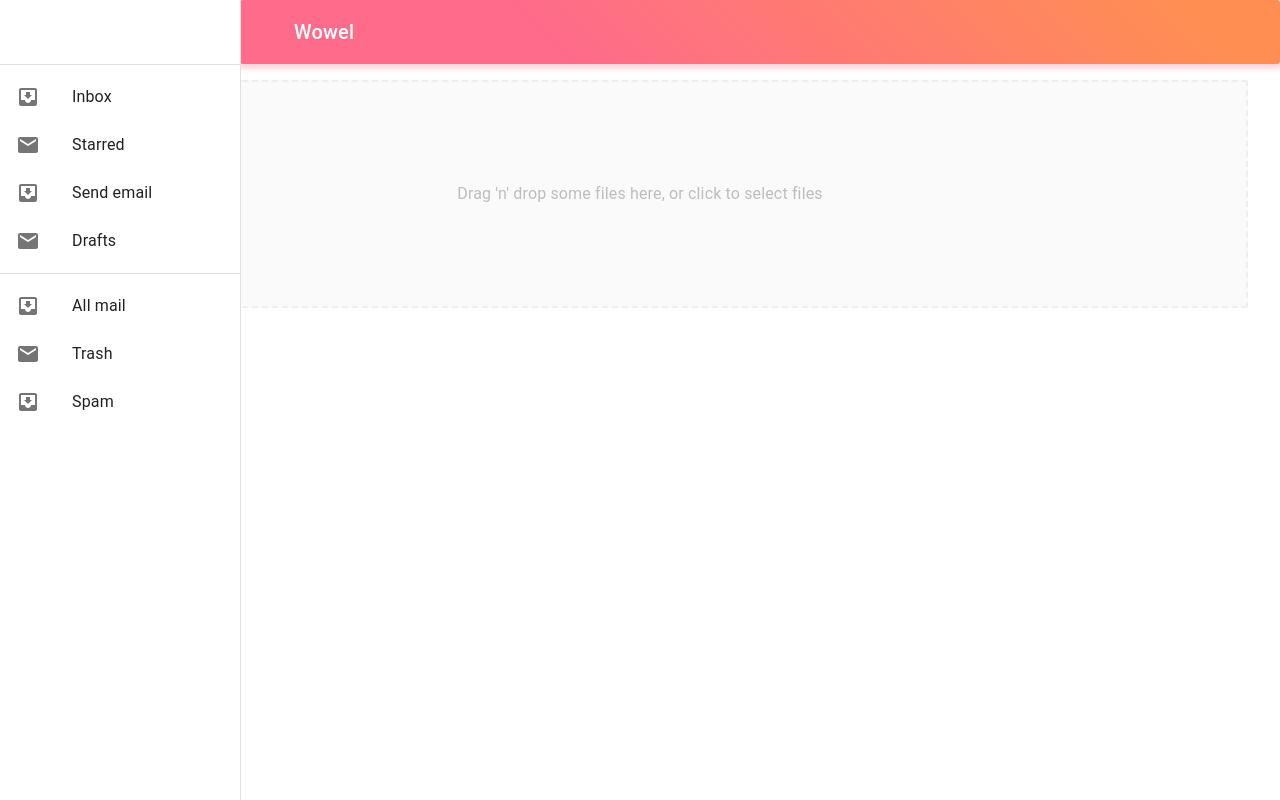
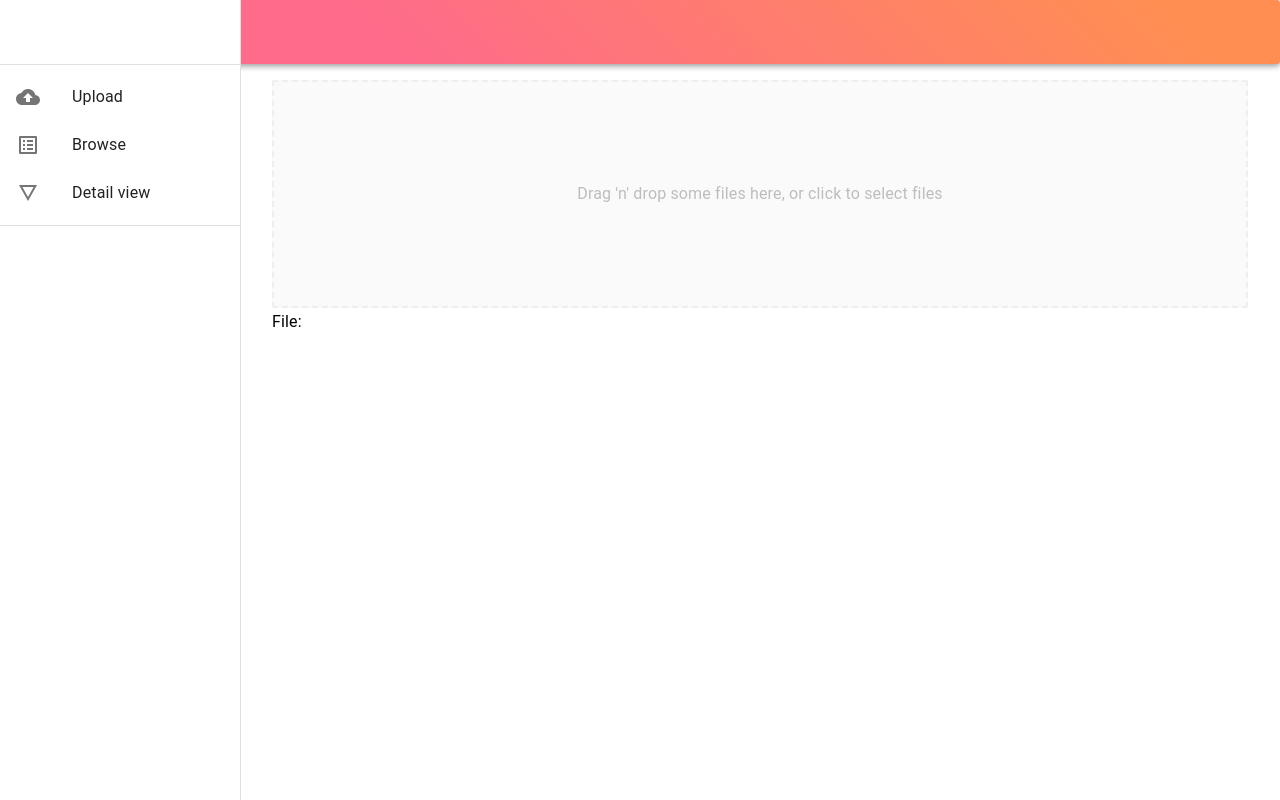
Before and after one commit to 5ock4/wowel, a React (Create React App) app in the folder frontend/: page / in a window 1280 px wide. Built offline with nearby package versions, Linux system fonts and the light colour scheme.

Commit message:
making menu button in sm sreen work + other minor changes

```diff
--- a/frontend/src/App.js
+++ b/frontend/src/App.js
@@ -1,14 +1,15 @@
 import React from "react";
-import NavBar from "./components/NavBar";
+import Container from '@material-ui/core/Container'
 import Dropzone from "./components/Dropzone";
-import ResponsiveDrawer from "./components/Drawer"
+import MainNavigation from "./components/Navigation/MainNavigation"
+import useStyles from './shared/styles'
 
 const App = () => {
+  const classes = useStyles()
 
   return (
     <div>
-      <NavBar />
-      <ResponsiveDrawer />
+      <MainNavigation />
       <Dropzone />
     </div>
   )
--- a/frontend/src/components/Dropzone.js
+++ b/frontend/src/components/Dropzone.js
@@ -5,10 +5,13 @@
 import styles from "./DropzoneStyles"
 import axios from 'axios'
 
+import useStyles from '../shared/styles'
+
 axios.defaults.headers.post['Content-Type'] = 'application/json'
 
 const Dropzone = () => {
 
+  const classes = useStyles()
   useEffect(() => { console.log(process.env.REACT_APP_BACKEND_URL)}) //TODO: what is this? Probably to delete
 
   const onDrop = useCallback((acceptedFiles) => {
@@ -52,7 +55,8 @@
 
   return (
     // <section className="container">
-    <Container>
+    <div className={classes.dropzone__contentContainer}>
+      <Container >
       <div {...getRootProps({ style })}>
         <input {...getInputProps()} />
         <Typography>
@@ -60,10 +64,11 @@
         </Typography>
       </div>
       <aside>
-        <Typography variant="subtitle1">Files</Typography>
+        <Typography variant="subtitle1">File: </Typography>
       </aside>
     </Container>
-    // </section>
+    {/* </section> */}
+    </div>
   );
 }
 
--- /dev/null
+++ b/frontend/src/components/Navigation/MainNavigation.js
@@ -0,0 +1,21 @@
+import React from 'react'
+import NavBar from "./NavBar";
+import ResponsiveDrawer from "./ResponsiveDrawer"
+
+const MainNavigation = props => {
+
+  const [mobileOpen, setMobileOpen] = React.useState(false);
+
+  const handleDrawerToggle = () => {
+    setMobileOpen(!mobileOpen);
+  }
+
+  return (
+    <div>
+      <NavBar handleDrawerToggle={handleDrawerToggle}/>
+      <ResponsiveDrawer mobileOpen={mobileOpen} handleDrawerToggle={handleDrawerToggle} />
+    </div>
+  )
+}
+
+export default MainNavigation
--- a/frontend/src/components/NavBar.js
+++ b/frontend/src/components/Navigation/NavBar.js
@@ -4,9 +4,9 @@
 // import Toolbar from '@material-ui/core/Toolbar'
 // import Typography from '@material-ui/core/Typography'
 
-import useStyles from '../shared/styles'
+import useStyles from '../../shared/styles'
 
-const NavBar = () => {
+const NavBar = props => {
   const classes = useStyles()
   console.log(`in NavBar: ${classes}`)
   console.log(classes)
@@ -14,12 +14,12 @@
   // TODO: not sure if I want position static on AppBar
   return(
     <div>
-      <AppBar /*position="static"*/ className={classes.appBar}>
+      <AppBar /*position="static"*/ className={classes.navBar__appBar}>
         <Toolbar>
-          <IconButton edge="start" className={classes.menuButton} color="inherit" aria-label="menu">
+          <IconButton edge="start" className={classes.navBar__menuButton} color="inherit" aria-label="menu" onClick={props.handleDrawerToggle}>
             <MenuIcon />
           </IconButton>
-          <Typography variant="h6" className={classes.title}>
+          <Typography variant="h6" className={classes.navBar__title}>
             Wowel
           </Typography>
         </Toolbar>
--- a/frontend/src/components/Drawer.js
+++ b/frontend/src/components/Navigation/ResponsiveDrawer.js
@@ -10,58 +10,52 @@
 import ListItemIcon from '@material-ui/core/ListItemIcon';
 import ListItemText from '@material-ui/core/ListItemText';
 import MailIcon from '@material-ui/icons/Mail';
+import ListAltIcon from '@material-ui/icons/ListAlt';
+import DetailsIcon from '@material-ui/icons/Details';
+import CloudUploadIcon from '@material-ui/icons/CloudUpload';
 import { useTheme } from '@material-ui/core/styles';
 
-import useStyles from '../shared/styles'
+import useStyles from '../../shared/styles'
 
 const ResponsiveDrawer = (props) => {
   const { window } = props;
   const classes = useStyles();
   const theme = useTheme();
-  const [mobileOpen, setMobileOpen] = React.useState(false);
-
-  const handleDrawerToggle = () => {
-    setMobileOpen(!mobileOpen);
-  };
 
   const drawer = (
     <div>
-      <div className={classes.toolbar} />
+      <div className={classes.responsiveDrawer__toolbar} />
       <Divider />
       <List>
-        {['Inbox', 'Starred', 'Send email', 'Drafts'].map((text, index) => (
+        {['Upload', 'Browse', 'Detail view'].map((text, index) => (
           <ListItem button key={text}>
-            <ListItemIcon>{index % 2 === 0 ? <InboxIcon /> : <MailIcon />}</ListItemIcon>
+            <ListItemIcon>
+              { index === 0 ? <CloudUploadIcon /> : null}
+              { index === 1 ? <ListAltIcon /> : null}
+              { index === 2 ? <DetailsIcon /> : null}
+            </ListItemIcon>
             <ListItemText primary={text} />
           </ListItem>
         ))}
       </List>
       <Divider />
-      <List>
-        {['All mail', 'Trash', 'Spam'].map((text, index) => (
-          <ListItem button key={text}>
-            <ListItemIcon>{index % 2 === 0 ? <InboxIcon /> : <MailIcon />}</ListItemIcon>
-            <ListItemText primary={text} />
-          </ListItem>
-        ))}
-      </List>
     </div>
   );
 
   const container = window !== undefined ? () => window().document.body : undefined;
 
   return (
-      <nav className={classes.drawer} aria-label="mailbox folders">
+      <nav className={classes.responsiveDrawer__drawer} aria-label="mailbox folders">
         {/* The implementation can be swapped with js to avoid SEO duplication of links. */}
         <Hidden smUp implementation="css">
           <Drawer
             container={container}
             variant="temporary"
             anchor={theme.direction === 'rtl' ? 'right' : 'left'}
-            open={mobileOpen}
-            onClose={handleDrawerToggle}
+            open={props.mobileOpen}
+            onClose={props.handleDrawerToggle}
             classes={{
-              paper: classes.drawerPaper,
+              paper: classes.responsiveDrawer__drawerPaper,
             }}
             ModalProps={{
               keepMounted: true, // Better open performance on mobile.
@@ -73,7 +67,7 @@
         <Hidden xsDown implementation="css">
           <Drawer
             classes={{
-              paper: classes.drawerPaper,
+              paper: classes.responsiveDrawer__drawerPaper,
             }}
             variant="permanent"
             open
--- a/frontend/src/shared/styles.js
+++ b/frontend/src/shared/styles.js
@@ -3,7 +3,7 @@
 const drawerWidth = 240;
 
 const useStyles = makeStyles((theme) => ({
-  appBar: {
+  navBar__appBar: {
     background: "linear-gradient(45deg, #FE6B8B 30%, #FF8E53 90%)",
     border: 0,
     borderRadius: 3,
@@ -15,33 +15,39 @@
       marginLeft: drawerWidth,
     },
   },
-  title: {
+  navBar__title: {
     flexGrow: 1,
   },
   root: {
     display: 'flex',
   },
-  drawer: {
+  responsiveDrawer__drawer: {
     [theme.breakpoints.up('sm')]: {
       width: drawerWidth,
       flexShrink: 0,
     },
   },
-  menuButton: {
+  navBar__menuButton: {
     marginRight: theme.spacing(2),
     [theme.breakpoints.up('sm')]: {
       display: 'none',
     },
   },
   // necessary for content to be below app bar
-  toolbar: theme.mixins.toolbar,
-  drawerPaper: {
+  responsiveDrawer__toolbar: theme.mixins.toolbar,
+  responsiveDrawer__drawerPaper: {
     width: drawerWidth,
   },
   content: {
     flexGrow: 1,
     padding: theme.spacing(3),
   },
+  dropzone__contentContainer: {
+    [theme.breakpoints.up('sm')]: {
+      width: `calc(100% - ${drawerWidth}px)`,
+      marginLeft: drawerWidth
+    }
+  },
 }))
 
 export default useStyles
```
Also changed, not shown: 1 other file (tests, documents, lock files or other folders).
